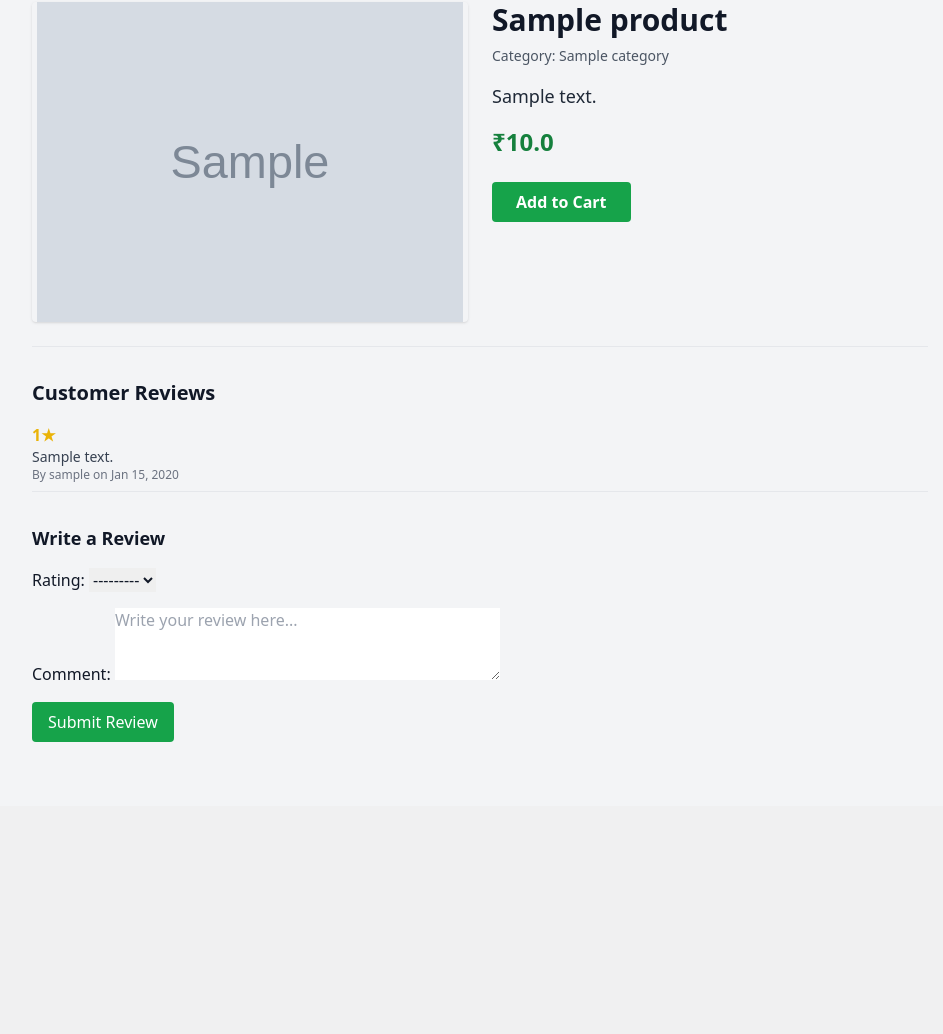
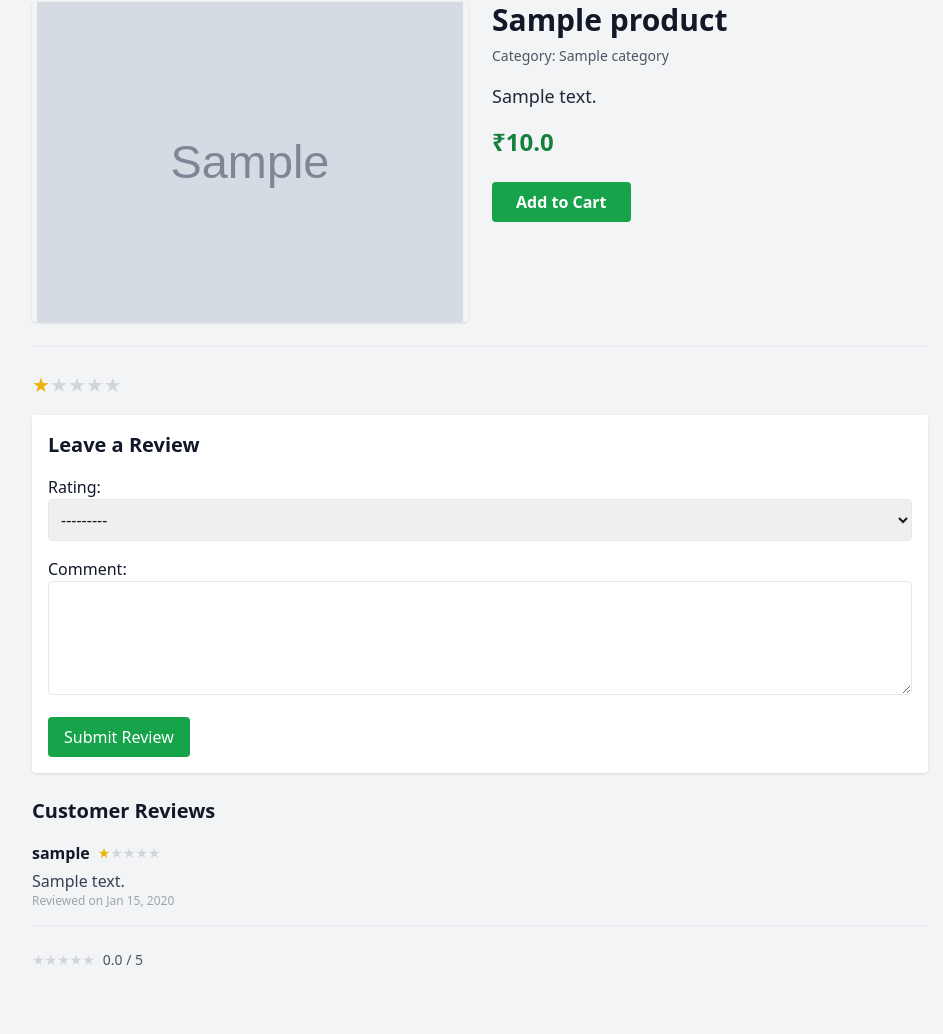
Before and after one commit to KodiKrishnan/Ecommerce-for-devops-practice, a Django app: page /product/sample/ in a window 1280 px wide. Shown: the part 150-1184 px from the top of the page, without its empty margins (160-1103 px from the left). Before the commit the page ends 892 px from the top, so only its background shows below. Run offline with Django 3.2, Linux system fonts and the light colour scheme; a user stored in the database is signed in; tables that the repository leaves empty hold one stand-in row (values such as "Sample post"); grey boxes marked "Sample" are stand-in pictures; some libraries are stand-ins or nearby versions.

Commit message:
Implementation: Adding the Review & rating in product details

```diff
--- a/catalog/forms.py
+++ b/catalog/forms.py
@@ -6,6 +6,6 @@ class ReviewForm(forms.ModelForm):
         model = Review
         fields = ['rating', 'comment']
         widgets = {
-            'rating': forms.Select(choices=[(i, f'{i} ★') for i in range(1, 6)]),
-            'comment': forms.Textarea(attrs={'rows': 3, 'placeholder': 'Write your review here...'}),
+            'rating': forms.Select(attrs={'class': 'w-full p-2 border rounded'}),
+            'comment': forms.Textarea(attrs={'class': 'w-full p-2 border rounded', 'rows': 4}),
         }
--- a/catalog/models.py
+++ b/catalog/models.py
@@ -33,10 +33,7 @@ class Product(models.Model):
 
 class Review(models.Model):
     product = models.ForeignKey('Product', related_name='reviews', on_delete=models.CASCADE)
-    user = models.ForeignKey(User, on_delete=models.CASCADE)
+    user = models.ForeignKey(User, on_delete=models.CASCADE, null=True, blank=True)  # Temporarily nullable
     rating = models.PositiveIntegerField(choices=[(i, f'{i} ★') for i in range(1, 6)])
-    comment = models.TextField()
+    comment = models.TextField(null=True, blank=True)  # Temporarily nullable
     created_at = models.DateTimeField(auto_now_add=True)
-
-    def __str__(self):
-        return f'{self.rating}★ by {self.user.username}'
--- a/catalog/templates/catalog/product_detail.html
+++ b/catalog/templates/catalog/product_detail.html
@@ -24,34 +24,78 @@
 
 <hr class="my-6">
 
-<!-- ✅ Reviews Section -->
-<div class="mt-8">
-    <h2 class="text-xl font-semibold mb-4">Customer Reviews</h2>
-
-    {% for review in reviews %}
-    <div class="mb-4 border-b pb-2">
-        <p class="text-yellow-500 font-bold">{{ review.rating }}★</p>
-        <p class="text-sm text-gray-700">{{ review.comment }}</p>
-        <p class="text-xs text-gray-500">By {{ review.user.username }} on {{ review.created_at|date:"M d, Y" }}</p>
-    </div>
-    {% empty %}
-    <p class="text-gray-500">No reviews yet.</p>
+<!-- ⭐ Average Rating -->
+{% if average_rating %}
+<div class="flex items-center mt-2 mb-4">
+    {% for i in "12345" %}
+        {% if forloop.counter <= average_rating %}
+            <span class="text-yellow-500 text-xl">★</span>
+        {% else %}
+            <span class="text-gray-300 text-xl">★</span>
+        {% endif %}
     {% endfor %}
 </div>
+{% endif %}
 
-<!-- ✅ Review Form -->
+<!-- 📝 Submit Review -->
 {% if user.is_authenticated %}
-<div class="mt-8">
-    <h3 class="text-lg font-semibold mb-2">Write a Review</h3>
-    <form method="post" class="space-y-4">
-        {% csrf_token %}
-        {{ form.as_p }}
-        <button type="submit" class="bg-green-600 text-white px-4 py-2 rounded hover:bg-green-700">Submit Review</button>
-    </form>
+    <div class="bg-white p-4 rounded shadow mb-6">
+        <h3 class="text-xl font-semibold mb-4">Leave a Review</h3>
+        <form method="post">
+            {% csrf_token %}
+            <div class="mb-4">
+                {{ form.rating.label_tag }}<br>
+                {{ form.rating }}
+            </div>
+            <div class="mb-4">
+                {{ form.comment.label_tag }}<br>
+                {{ form.comment }}
+            </div>
+            <button type="submit" class="bg-green-600 text-white px-4 py-2 rounded hover:bg-green-700">
+                Submit Review
+            </button>
+        </form>
+    </div>
+{% else %}
+    <p class="text-gray-600 italic">Please <a href="{% url 'login' %}" class="text-blue-600 underline">log in</a> to leave a review.</p>
+{% endif %}
+
+<!-- 💬 Display Reviews -->
+<h3 class="text-xl font-semibold mt-6 mb-4">Customer Reviews</h3>
+{% for review in reviews %}
+    <div class="mb-6 border-b pb-4">
+        <div class="flex items-center mb-1">
+            <strong class="mr-2">{{ review.user.username }}</strong>
+
+            <!-- ✅ Star display per review -->
+            {% for i in "12345" %}
+                {% if forloop.counter <= review.rating %}
+                    <span class="text-yellow-500 text-sm">★</span>
+                {% else %}
+                    <span class="text-gray-300 text-sm">★</span>
+                {% endif %}
+            {% endfor %}
+        </div>
+
+        <p class="text-gray-700">{{ review.comment }}</p>
+        <p class="text-xs text-gray-400">Reviewed on {{ review.created_at|date:"M d, Y" }}</p>
+    </div>
+{% endfor %}
+<!-- ⭐ Display Avg Rating -->
+<div class="flex items-center mt-2">
+    {% for i in "12345" %}
+        {% if forloop.counter <= product.avg_rating|default:0 %}
+            <span class="text-yellow-500 text-sm">★</span>
+        {% else %}
+            <span class="text-gray-300 text-sm">★</span>
+        {% endif %}
+    {% endfor %}
+
+    <span class="ml-2 text-sm text-gray-600">
+        {{ product.avg_rating|default:"0.0"|floatformat:1 }} / 5
+    </span>
 </div>
-{% else %}
-<p class="text-sm mt-4">Please <a href="{% url 'login' %}" class="text-blue-600 underline">login</a> to write a review.</p>
-{% endif %}
+
 
 
 {% endblock %}
--- a/catalog/views.py
+++ b/catalog/views.py
@@ -10,6 +10,8 @@ from django.contrib.auth.decorators import login_required
 from django.contrib.auth.forms import UserCreationForm
 from django.contrib.auth import login
 from django.shortcuts import render, redirect
+from django.db.models import Avg
+
 
 def signup(request):
     if request.method == 'POST':
@@ -38,9 +40,16 @@ def product_list(request):
     if price_max:
         products = products.filter(price__lte=price_max)
     if rating:
-        products = products.filter(review__rating__gte=rating).distinct()
+        try:
+            # ✅ Option 1: Products with at least one review with this rating
+            products = products.filter(reviews__rating=rating)
 
-    paginator = Paginator(products, 9)  # 9 per page
+            # 🔁 OR Option 2: Filter by average rating (uncomment below if you prefer this)
+            # products = products.annotate(avg_rating=Avg('reviews__rating')).filter(avg_rating__gte=float(rating))
+        except ValueError:
+            pass  # Ignore bad rating values
+
+    paginator = Paginator(products, 9)
     page_number = request.GET.get('page')
     page_obj = paginator.get_page(page_number)
 
@@ -50,29 +59,30 @@ def product_list(request):
         'categories': categories,
     })
 
-# def product_detail(request, slug):
-#     product = get_object_or_404(Product, slug=slug)
-#     return render(request, 'catalog/product_detail.html', {
-#         'product': product
-#     })
-
 def product_detail(request, slug):
     product = get_object_or_404(Product, slug=slug)
-    reviews = product.reviews.select_related('user').all()
+    reviews = product.reviews.all().order_by('-created_at')
 
-    if request.method == 'POST':
-        form = ReviewForm(request.POST)
-        if form.is_valid():
-            review = form.save(commit=False)
-            review.product = product
-            review.user = request.user
-            review.save()
-            return redirect('product_detail', slug=product.slug)
-    else:
-        form = ReviewForm()
+    form = None
+    if request.user.is_authenticated:
+        if request.method == 'POST':
+            form = ReviewForm(request.POST)
+            if form.is_valid():
+                review = form.save(commit=False)
+                review.product = product
+                review.user = request.user
+                review.save()
+                return redirect('product_detail', slug=slug)
+        else:
+            form = ReviewForm()
+
+    # ✅ THIS IS KEY
+    avg_rating = product.reviews.aggregate(avg=Avg('rating'))['avg'] or 0
+    avg_rating = round(avg_rating)
 
     return render(request, 'catalog/product_detail.html', {
         'product': product,
+        'reviews': reviews,
         'form': form,
-        'reviews': reviews,
+        'average_rating': avg_rating,  # ✅ Pass correctly!
     })
```
Also changed, not shown: catalog/templates/catalog/product_list.html (+19 -18 lines), templates/registration/signup.html (+27 -11 lines), catalog/migrations/0002_alter_review_user.py (added).
